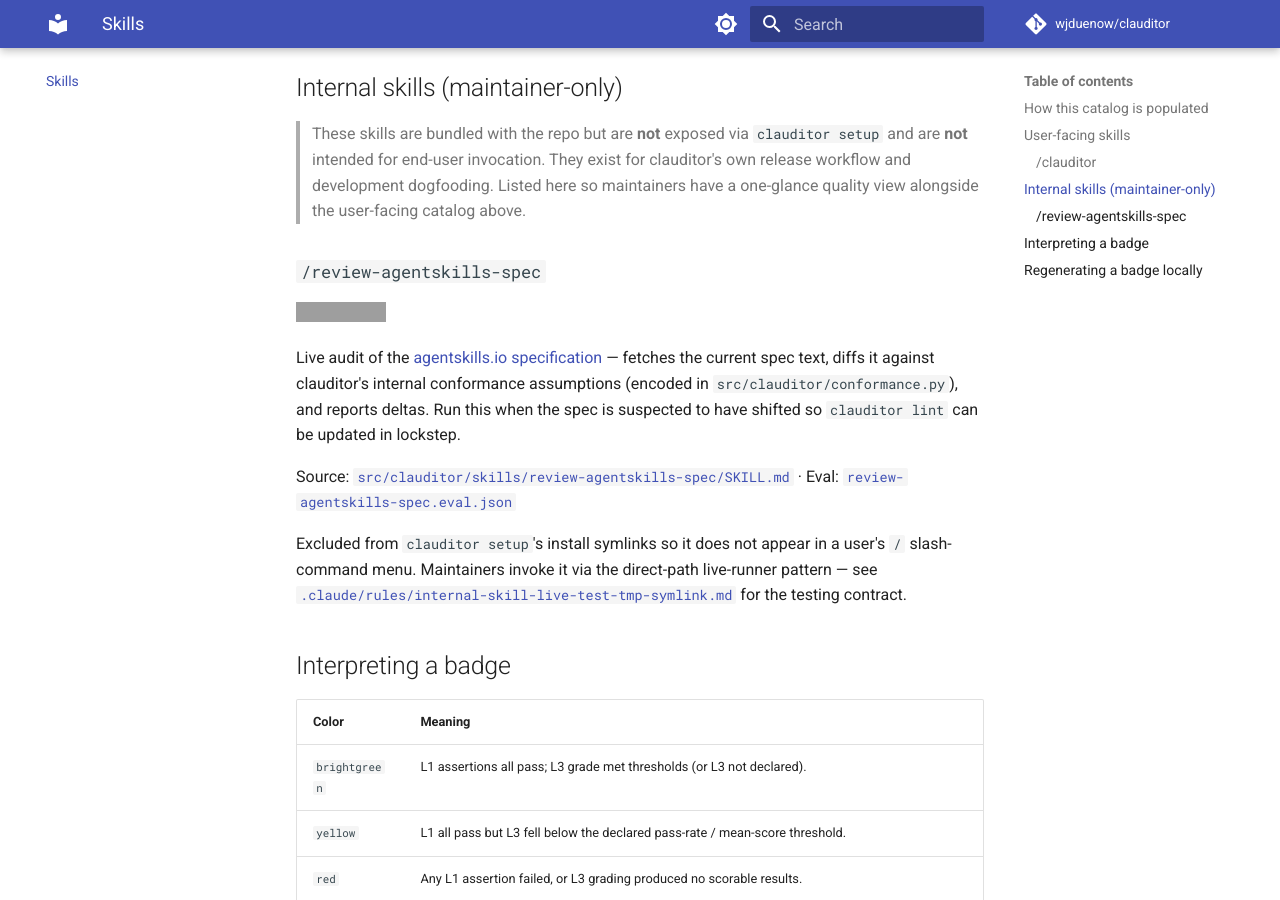
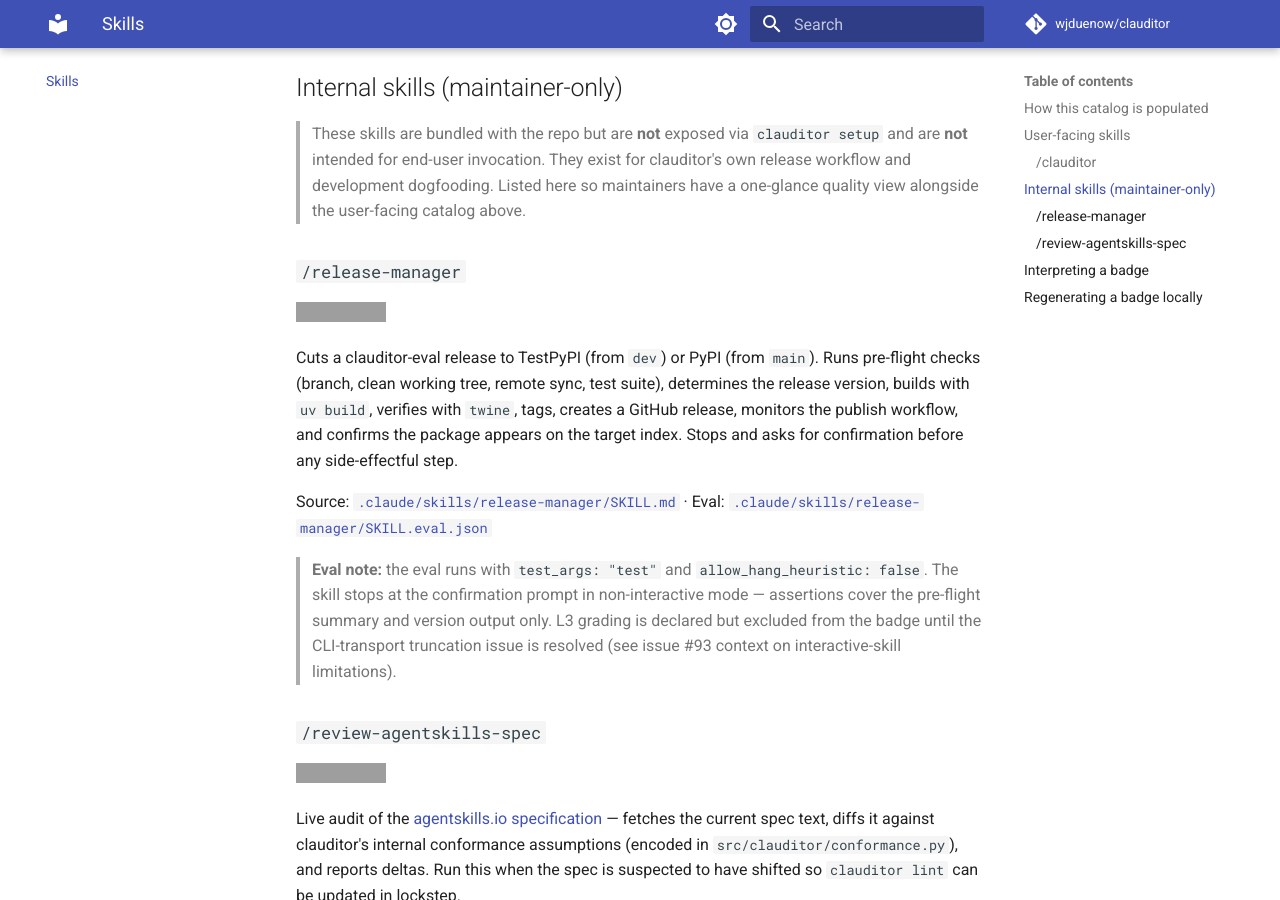
Before and after one commit to wjduenow/clauditor, an MkDocs documentation site: the page built from docs/skills.md, in a window 1280 px wide and 900 px high, scrolled down 1299 px. Built offline with MkDocs 1.6.1 and Material for MkDocs 9.7.7, drawn with Linux system fonts in a browser that asks for light colours; comment, search, counter and statistics services are not loaded; grey boxes are pictures that could not be loaded.

Commit message:
feat: add release-manager eval spec, badge, and docs/skills.md entry

```diff
--- a/docs/skills.md
+++ b/docs/skills.md
@@ -60,6 +60,25 @@ bundled skill will populate real L1/L3 scores.
 > dogfooding. Listed here so maintainers have a one-glance quality
 > view alongside the user-facing catalog above.
 
+### `/release-manager`
+
+![release-manager](https://img.shields.io/endpoint?url=https://raw.githubusercontent.com/wjduenow/clauditor/dev/.clauditor/badges/release-manager.json)
+
+Cuts a clauditor-eval release to TestPyPI (from `dev`) or PyPI (from `main`).
+Runs pre-flight checks (branch, clean working tree, remote sync, test suite),
+determines the release version, builds with `uv build`, verifies with `twine`,
+tags, creates a GitHub release, monitors the publish workflow, and confirms the
+package appears on the target index. Stops and asks for confirmation before any
+side-effectful step.
+
+Source: [`.claude/skills/release-manager/SKILL.md`](../.claude/skills/release-manager/SKILL.md) · Eval: [`.claude/skills/release-manager/SKILL.eval.json`](../.claude/skills/release-manager/SKILL.eval.json)
+
+> **Eval note:** the eval runs with `test_args: "test"` and `allow_hang_heuristic: false`.
+> The skill stops at the confirmation prompt in non-interactive mode — assertions
+> cover the pre-flight summary and version output only. L3 grading is declared but
+> excluded from the badge until the CLI-transport truncation issue is resolved
+> (see issue #93 context on interactive-skill limitations).
+
 ### `/review-agentskills-spec`
 
 ![review-agentskills-spec](https://img.shields.io/endpoint?url=https://raw.githubusercontent.com/wjduenow/clauditor/dev/.clauditor/badges/review-agentskills-spec.json)
```
Also changed, not shown: 4 other files.
